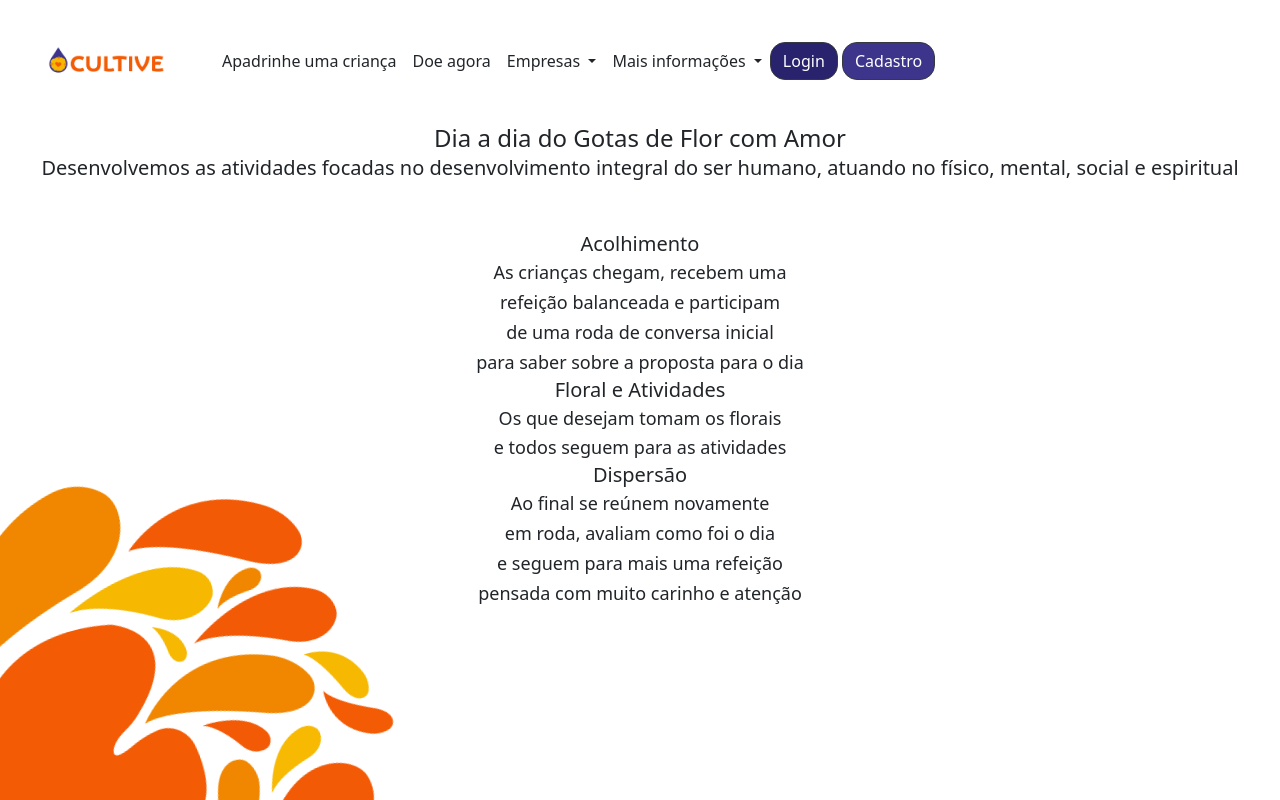
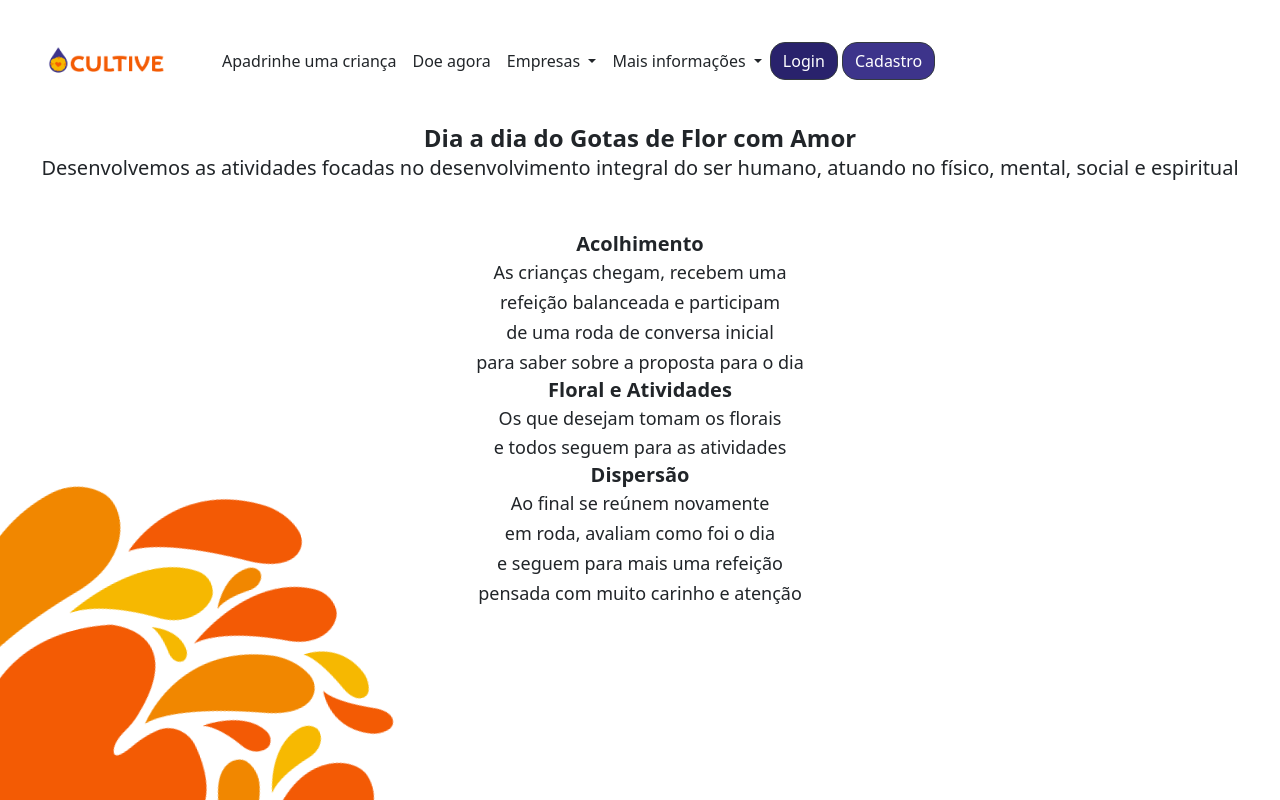
Before and after one commit to claudioavgo/lottus, a Django app: page /diaadiadogotas in a window 1280 px wide. Run offline with Django 4.2, Linux system fonts and the light colour scheme; some libraries are stand-ins or nearby versions.

```diff
--- a/lottusApp/templates/home/diaadiadogotas.html
+++ b/lottusApp/templates/home/diaadiadogotas.html
@@ -2,19 +2,19 @@
 {% block cor_login %}#29226c{% endblock cor_login %}
 {% block cor_cadastro %}#3d348b{% endblock cor_cadastro %}
 {% block content %}
-<h4 class="text-2xl centro" >Dia a dia do Gotas de Flor com Amor</h4>
+<h4 class="font-bold text-2xl centro" >Dia a dia do Gotas de Flor com Amor</h4>
 <h5 class="text-xl centro"> Desenvolvemos as atividades focadas no desenvolvimento
     integral do ser humano, atuando no físico, mental, social e espiritual</h5>
 <br></br>
-<h5 class="text-xl centro">Acolhimento</h5>
+<h5 class="font-semibold text-xl centro">Acolhimento</h5>
 <h6 class="text-lg centro">As crianças chegam, recebem uma
     <span class = "quebralinha"></span>refeição balanceada e participam
     <span class = "quebralinha"></span>de uma roda de conversa inicial
     <span class = "quebralinha"></span>para saber sobre a proposta para o dia</h6>
-<h5 class="text-xl centro">Floral e Atividades</h5>
+<h5 class="font-semibold text-xl centro">Floral e Atividades</h5>
 <h6 class="text-lg centro">Os que desejam tomam os florais
     <span class = "quebralinha"></span>e todos seguem para as atividades</h6>
-<h5 class="text-xl centro">Dispersão</h5>
+<h5 class="font-semibold text-xl centro">Dispersão</h5>
 <h6 class="text-lg centro">Ao final se reúnem novamente
     <span class = "quebralinha"></span>em roda, avaliam como foi o dia
     <span class = "quebralinha"></span>e seguem para mais uma refeição
```
